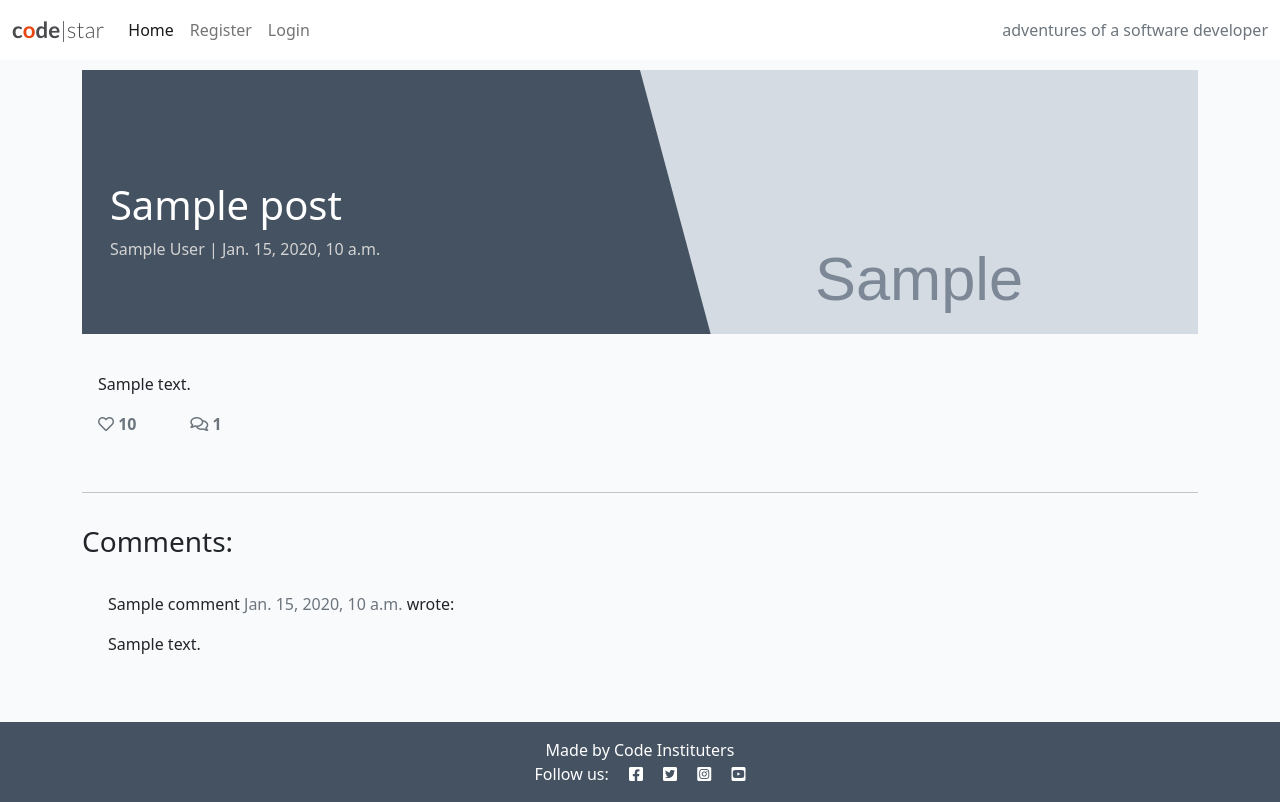
After one commit to Amzzy78/DjangoFoodBlog, a Django app: template templates/post_detail.html in a window 1280 px wide. The commit adds this page. Run offline with Django 3.2, Linux system fonts and the light colour scheme; the template is opened without the code that fills it: most values are stand-ins (such as "Sample title", 1, 10 or a date in 2020); grey boxes marked "Sample" are stand-in pictures.

Commit message:
Add bootstrap code to html files

```diff
--- a/static/css/style.css
+++ b/static/css/style.css
@@ -0,0 +1,142 @@
+body {
+    background-color: #F9FAFC;
+}
+
+.brand {
+    font-family: Lato, sans-serif;
+    font-size: 1.4rem;
+    font-weight: 700;
+    color: #4A4A4F;
+}
+
+.red-o {
+    color: #E84610;
+}
+
+.thin {
+    font-weight: 300;
+}
+
+.light-bg {
+    background-color: #fff;
+}
+
+.dark-bg {
+    background-color: #445261;
+}
+
+.main-bg {
+    background-color: #F9FAFC;
+}
+
+.card {
+    border: none;
+    background-color: transparent;
+}
+
+.image-container {
+    position: relative;
+}
+
+.image-flash {
+    position: absolute;
+    bottom: 5%;
+    min-width: 30%;
+    left: -2px;
+    background-color: #23BBBB;
+}
+
+.author {
+    color: white;
+    margin: 4px;
+    text-transform: uppercase;
+}
+
+.masthead {
+    margin-top: 10px;
+    overflow: hidden;
+    position: relative;
+    display: inline-block;
+    height: 33vh;
+    width: 100%;
+}
+
+.masthead-text {
+    background-color: #445261;
+    color: white;
+    position: relative;
+}
+
+.masthead-image {
+    position: relative;
+    overflow: hidden;
+}
+
+.masthead-image:after {
+    content: "";
+    position: absolute;
+    top: 0;
+    right: 90%;
+    height: 100%;
+    width: 150%;
+    background: #445261;
+    -webkit-transform: skew(15deg);
+    -moz-transform: skew(15deg);
+    transform: skew(15deg);
+    z-index: 100;
+}
+
+.post-link {
+    text-decoration: none;
+    color: #445261;
+}
+
+.post-link:hover,
+.page-link {
+    color: #E84610;
+}
+
+.post-title {
+    margin-top: 20%;
+    margin-left: 5%;
+}
+
+.post-subtitle {
+    margin-left: 5%;
+    color: lightgray;
+}
+
+.btn-signup {
+    background-color: #23BBBB;
+    color: #fff;
+}
+
+.btn-signup:hover,
+.btn-signup:active {
+    background-color: #fff;
+    color: #23BBBB;
+}
+
+.link {
+    color: #23BBBB;
+    text-decoration: none;
+}
+
+.link:hover,
+.link:active {
+    color: #445261;
+    text-decoration: underline;
+}
+
+.btn-like {
+    color: #E84610;
+    border: none;
+    background: transparent;
+}
+
+.btn-like:hover,
+.btn-like:active {
+    color: #E84610;
+    background: transparent;
+    border: none;
+}
--- a/templates/base.html
+++ b/templates/base.html
@@ -1,19 +1,76 @@
 {% load static %}
 
-<!--Loads Bootstrap and fonts. Navagation and footer-->
 <!DOCTYPE html>
-<html lang="en">
+<html class="h-100">
+
 <head>
-  <title>Simple Food Blog</title>
-  <meta charset="utf-8">
-  <meta name="viewport" content="width=device-width, initial-scale=1">
-  <link rel="stylesheet" href="https://maxcdn.bootstrapcdn.com/bootstrap/3.4.1/css/bootstrap.min.css">
-  <script src="https://ajax.googleapis.com/ajax/libs/jquery/3.5.1/jquery.min.js"></script>
-  <script src="https://maxcdn.bootstrapcdn.com/bootstrap/3.4.1/js/bootstrap.min.js"></script>
+    <title>CodeStar Blog</title>
+
+    <link rel="preconnect" href="https://fonts.gstatic.com">
+    <link href="https://fonts.googleapis.com/css2?family=Roboto:wght@300&display=swap" rel="stylesheet">
+    <link href="https://fonts.googleapis.com/css2?family=Lato:wght@300;700&display=swap" rel="stylesheet">
+    <link rel="stylesheet" href="https://cdnjs.cloudflare.com/ajax/libs/font-awesome/5.15.3/css/all.min.css">
+    <meta name="viewport" content="width=device-width, initial-scale=1" />
+    <link href="https://cdn.jsdelivr.net/npm/bootstrap@5.0.1/dist/css/bootstrap.min.css" rel="stylesheet"
+        integrity="sha384-+0n0xVW2eSR5OomGNYDnhzAbDsOXxcvSN1TPprVMTNDbiYZCxYbOOl7+AMvyTG2x" crossorigin="anonymous">
+    <script src="https://cdn.jsdelivr.net/npm/bootstrap@5.0.1/dist/js/bootstrap.bundle.min.js"
+        integrity="sha384-gtEjrD/SeCtmISkJkNUaaKMoLD0//ElJ19smozuHV6z3Iehds+3Ulb9Bn9Plx0x4" crossorigin="anonymous">
+    </script>
+    <link rel="stylesheet" href="{% static 'css/style.css' %}">
+
 </head>
-<body>
 
-<div class="jumbotron text-center">
-  <h1>Simple Food</h1>
-  <p>Resize this responsive page to see the effect!</p>
-</div>
+<body class="d-flex flex-column h-100 main-bg">
+
+    <!-- Navigation -->
+
+    <nav class="navbar navbar-expand-lg navbar-light bg-white">
+        <div class="container-fluid">
+            <a class="navbar-brand" href="{% url 'home' %}"><span class="brand">c<span class="red-o">o</span>de<span
+                        class="thin">|star</span></span></span></a>
+            <button class="navbar-toggler" type="button" data-bs-toggle="collapse" data-bs-target="#navbarText"
+                aria-controls="navbarText" aria-expanded="false" aria-label="Toggle navigation">
+                <span class="navbar-toggler-icon"></span>
+            </button>
+            <div class="collapse navbar-collapse" id="navbarText">
+                <ul class="navbar-nav me-auto mb-2 mb-lg-0">
+                    <li class="nav-item">
+                        <a class="nav-link active" aria-current="page" href="{% url 'home' %}">Home</a>
+                    </li>
+                    {% if user.is_authenticated %}
+                    <li class="nav-item">
+                        <a class="nav-link" href="#">Logout</a>
+                    </li>
+                    {% else %}
+                    <li class="nav-item">
+                        <a class="nav-link" href="#">Register</a>
+                    </li>
+                    <li class="nav-item">
+                        <a class="nav-link" href="#">Login</a>
+                    </li>
+                    {% endif %}
+                </ul>
+                <span class="navbar-text text-muted">
+                    adventures of a software developer
+                </span>
+            </div>
+        </div>
+    </nav>
+
+    <main class="flex-shrink-0 main-bg">
+        {% block content %}
+        <!-- Content Goes here -->
+        {% endblock content %}
+    </main>
+
+    <!-- Footer -->
+    <footer class="footer mt-auto py-3 dark-bg">
+        <p class="m-0 text-center text-white">Made by Code Instituters</p>
+        <p class="m-0 text-center text-white">Follow us: <i class="fab fa-facebook-square ms-3"></i>
+            <i class="fab fa-twitter-square ms-3"></i>
+            <i class="fab fa-instagram-square ms-3"></i>
+            <i class="fab fa-youtube-square ms-3"></i></p>
+    </footer>
+</body>
+
+</html>
--- /dev/null
+++ b/templates/post_detail.html
@@ -0,0 +1,85 @@
+{% extends 'base.html' %} {% block content %}
+
+<div class="masthead">
+    <div class="container">
+        <div class="row g-0">
+            <div class="col-md-6 masthead-text">
+                <!-- Post title goes in these h1 tags -->
+                <h1 class="post-title">{{ post.title }}</h1>
+                <!-- Post author goes before the | the post's created date goes after -->
+                <p class="post-subtitle">{{ post.author }} | {{ post.created_on }}</p>
+            </div>
+            <div class="d-none d-md-block col-md-6 masthead-image">
+                <!-- The featured image URL goes in the src attribute -->
+                {% if "placeholder" in post.featured_image.url %}
+                <img src="https://codeinstitute.s3.amazonaws.com/fullstack/blog/default.jpg" width="100%">
+                {% else %}
+                <img src=" {{ post.featured_image.url }}" width="100%">
+                {% endif %}
+            </div>
+        </div>
+    </div>
+</div>
+
+<div class="container">
+    <div class="row">
+        <div class="col card mb-4  mt-3 left  top">
+            <div class="card-body">
+                <!-- The post content goes inside the card-text. -->
+                <!-- Use the | safe filter inside the template tags -->
+                <p class="card-text ">
+                    {{ post.content | safe }}
+                </p>
+                <div class="row">
+
+                    <div class="col-1">
+                        <!-- The number of likes goes before the closing strong tag -->
+                        <strong class="text-secondary"><i class="far fa-heart"></i> {{ post.number_of_likes }} </strong>
+                    </div>
+                    <div class="col-1">
+                        {% with comments.count as total_comments %}
+                        <strong class="text-secondary"><i class="far fa-comments"></i>
+                            <!-- Our total_comments variable goes before the closing strong tag -->
+                            {{ total_comments }}</strong>
+                        {% endwith %}
+                    </div>
+                </div>
+            </div>
+        </div>
+    </div>
+    <div class="row">
+        <div class="col">
+            <hr>
+        </div>
+    </div>
+    <div class="row">
+        <div class="col-md-8 card mb-4  mt-3 ">
+            <h3>Comments:</h3>
+            <div class="card-body">
+                <!-- We want a for loop inside the empty control tags to iterate through each comment in comments -->
+                {% for comment in comments %}
+                <div class="comments" style="padding: 10px;">
+                    <p class="font-weight-bold">
+                        <!-- The commenter's name goes here. Check the model if you're not sure what that is -->
+                        {{ comment.name }}
+                        <span class=" text-muted font-weight-normal">
+                            <!-- The comment's created date goes here -->
+                            {{ comment.created_on }}
+                        </span> wrote:
+                    </p>
+                    <!-- The body of the comment goes before the | -->
+                    {{ comment.body | linebreaks }}
+                </div>
+                <!-- Our for loop ends here -->
+                {% endfor %}
+            </div>
+        </div>
+        <div class="col-md-4 card mb-4  mt-3 ">
+            <div class="card-body">
+                <!-- For later -->
+            </div>
+        </div>
+    </div>
+</div>
+
+{% endblock content %}
```
Also changed, not shown: templates/index.html (+54 -15 lines), templates/search.html (deleted).
